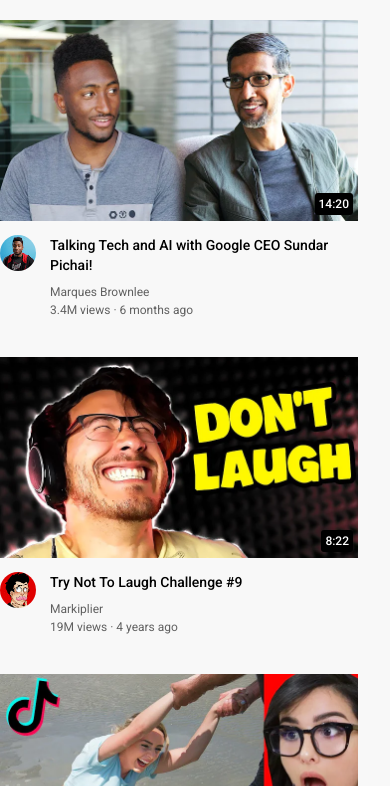
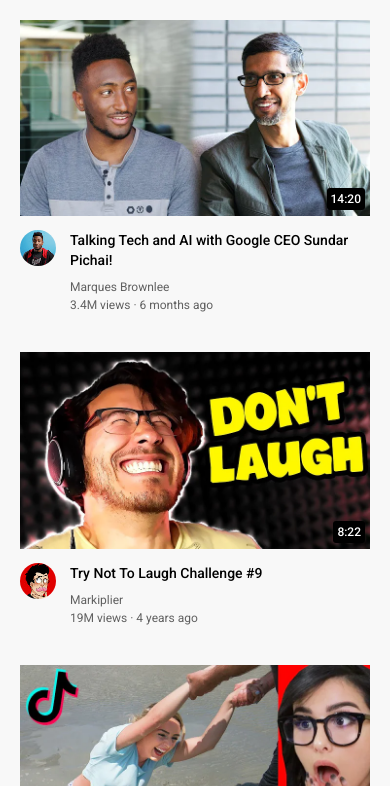
Before and after one commit to Jenitten/youtube_clone, a plain HTML site: page index.html in a window 390 px wide. Shown: the part 58-844 px from the top of the page. Drawn offline with Linux system fonts and the light colour scheme.

Commit message:
Update sidebar.css
adding body margin left right 20px

```diff
--- a/styles/sidebar.css
+++ b/styles/sidebar.css
@@ -44,7 +44,9 @@
     display: none;
   }
   body {
-    margin-left:0;
+    margin-left:20px;
+    margin-right:20px;
     padding-left:0;
+    padding-right:0;
   }
 }
```
